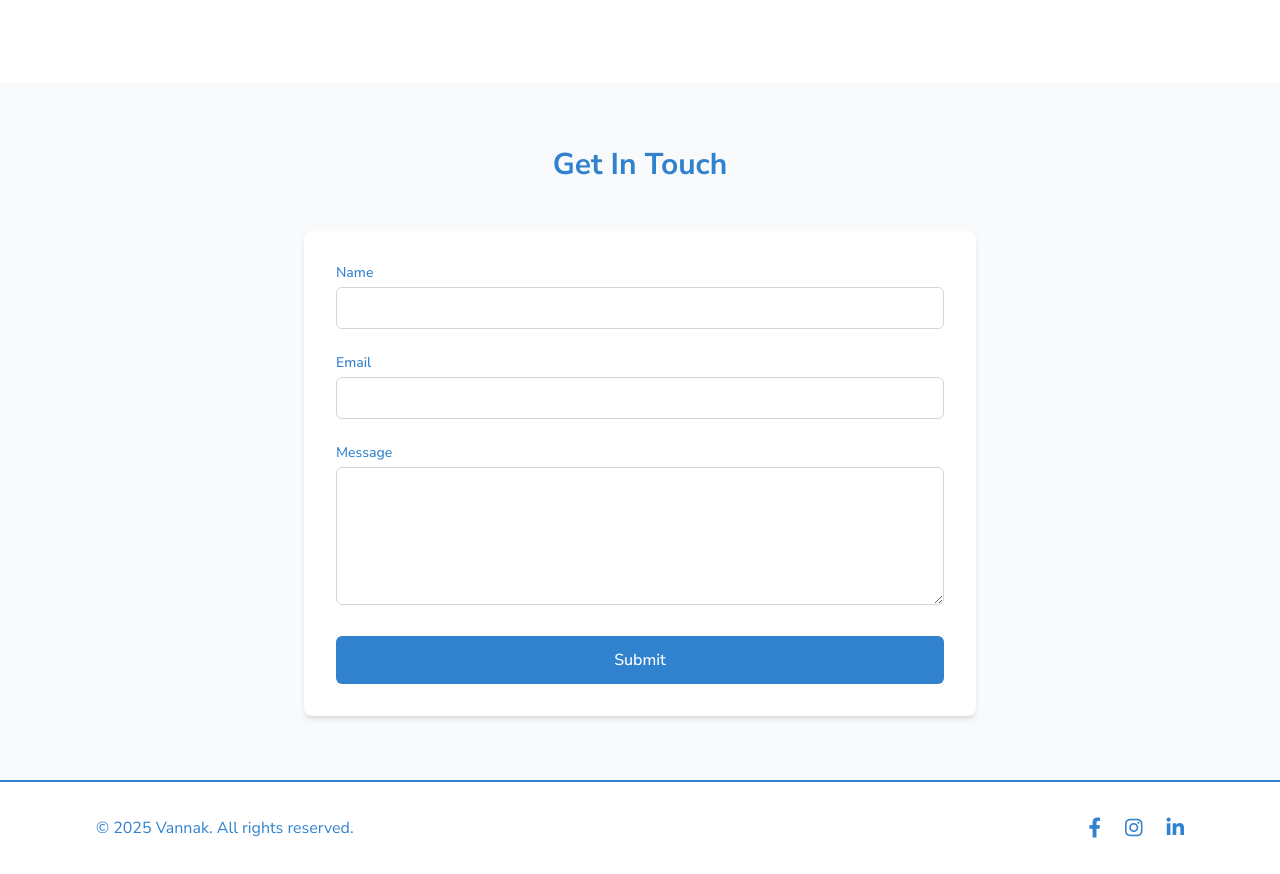
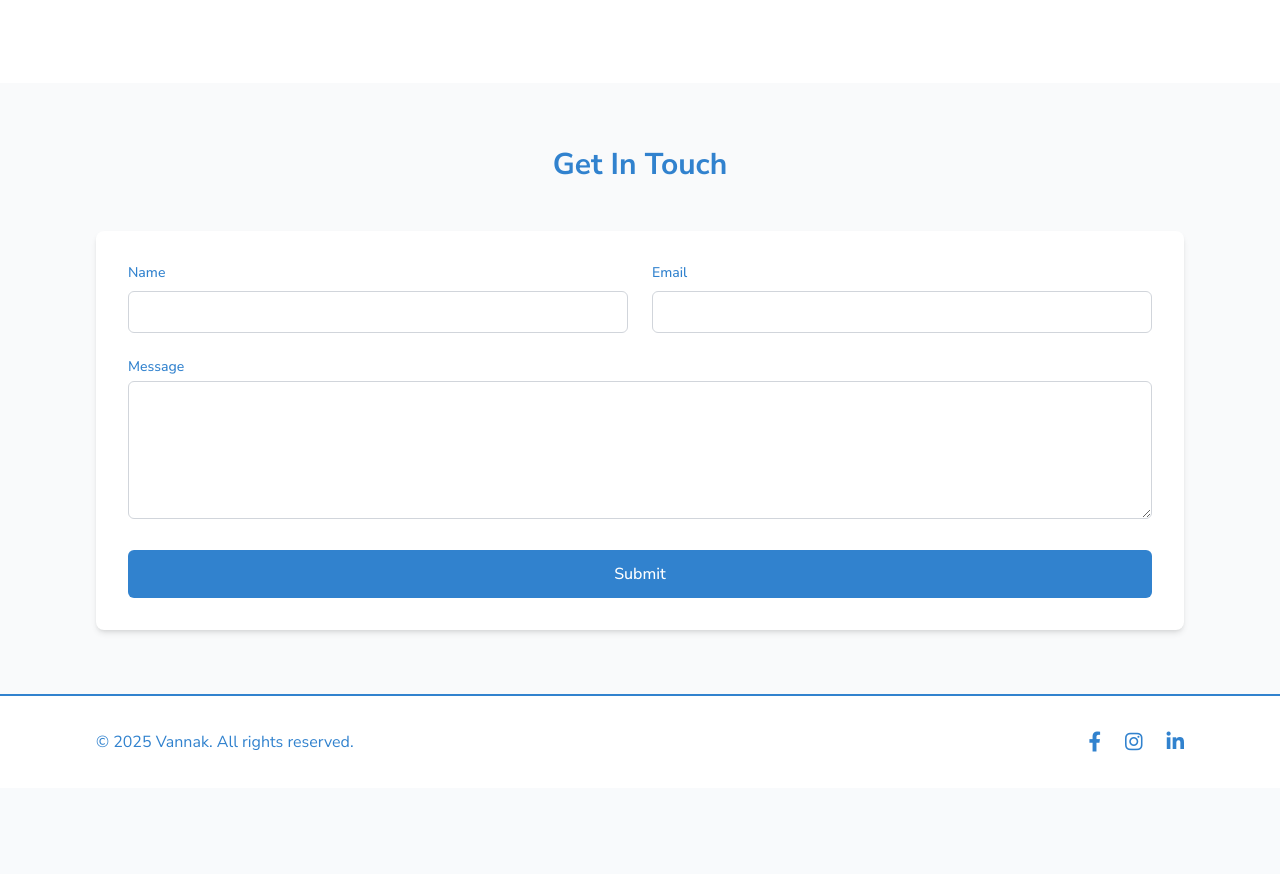
Before and after one commit to VannnakChan884/portfolio, a PHP site: page /index.php in a window 1280 px wide. Shown: the part 1645-2519 px from the top of the page. After the commit the page ends 2397 px from the top, so only its background shows below. Run offline with PHP 8.4, Linux system fonts and the light colour scheme; data that the repository does not hold is empty; some libraries are stand-ins or nearby versions; some web fonts are replaced.

Commit message:
second2 commit

```diff
--- a/index.php
+++ b/index.php
@@ -221,15 +221,22 @@ $theme = isset($_COOKIE['theme']) ? $_COOKIE['theme'] : 'light';
         <section id="contact" class="py-16 bg-gray-50">
             <div class="max-w-6xl mx-auto px-4 sm:px-6 lg:px-8">
                 <h2 class="text-3xl font-bold text-primary dark:text-gray-800 text-center mb-12"><?= $translations['contact_title'] ?></h2>
-                <div class="max-w-2xl mx-auto bg-secondary dark:bg-gray-800 p-8 rounded-lg shadow-md">
+                <div class="bg-secondary dark:bg-gray-800 p-8 rounded-lg shadow-md">
                     <form @submit.prevent="submitForm" class="text-primary dark:text-secondary space-y-6">
-                        <div>
-                            <label for="name" class="block text-sm font-medium mb-1"><?= $translations['name'] ?></label>
-                            <input v-model="contact.name" type="text" required class="w-full px-4 py-2 border border-gray-300 rounded-md dark:bg-gray-700 dark:border-gray-600 focus:outline-none focus:ring-2 focus:ring-accent focus:border-transparent">
-                        </div>
-                        <div class="mb-6">
-                            <label for="email" class="block text-sm font-medium mb-1"><?= $translations['email'] ?></label>
-                            <input v-model="contact.email" type="email" required class="w-full px-4 py-2 border border-gray-300 rounded-md dark:bg-gray-700 dark:border-gray-600 focus:outline-none focus:ring-2 focus:ring-accent focus:border-transparent">
+                        <div class="grid grid-cols-1 gap-x-6 gap-y-8 sm:grid-cols-6">
+                            <div class="sm:col-span-3">
+                                <label for="name" class="block text-sm font-medium mb-1"><?= $translations['name'] ?></label>
+                                <div class="mt-2">
+                                    <input v-model="contact.name" type="text" name="name" id="name" required class="w-full px-4 py-2 border border-gray-300 rounded-md dark:bg-gray-700 dark:border-gray-600 focus:outline-none focus:ring-2 focus:ring-accent focus:border-transparent">
+                                </div>
+                            </div>
+
+                            <div class="sm:col-span-3">
+                                <label for="email" class="block text-sm font-medium mb-1"><?= $translations['email'] ?></label>
+                                <div class="mt-2">
+                                    <input v-model="contact.email" type="email" name="email" id="email" required class="w-full px-4 py-2 border border-gray-300 rounded-md dark:bg-gray-700 dark:border-gray-600 focus:outline-none focus:ring-2 focus:ring-accent focus:border-transparent">
+                                </div>
+                            </div>
                         </div>
                         <div class="mb-6">
                             <label for="message" class="block text-sm font-medium mb-1"><?= $translations['message'] ?></label>
```
